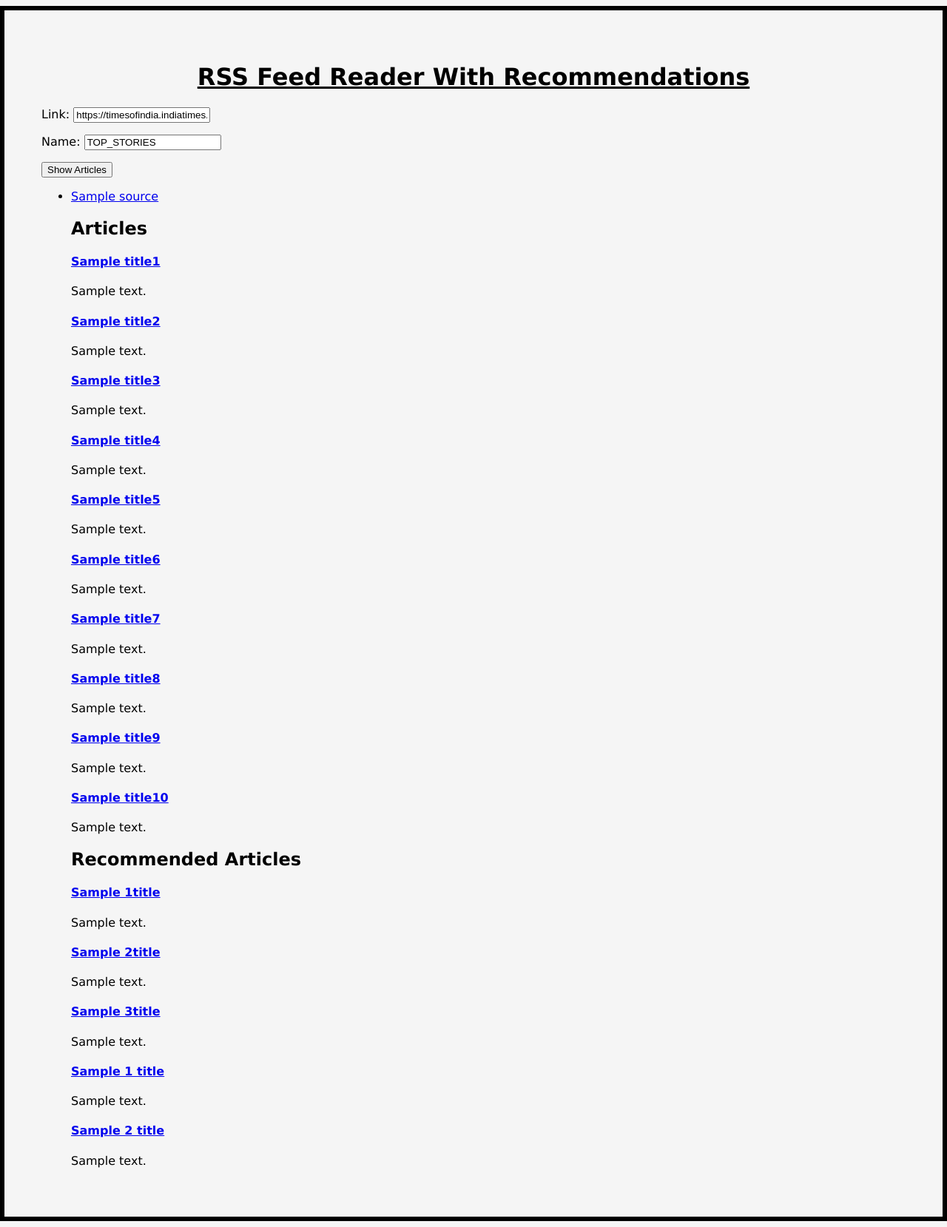
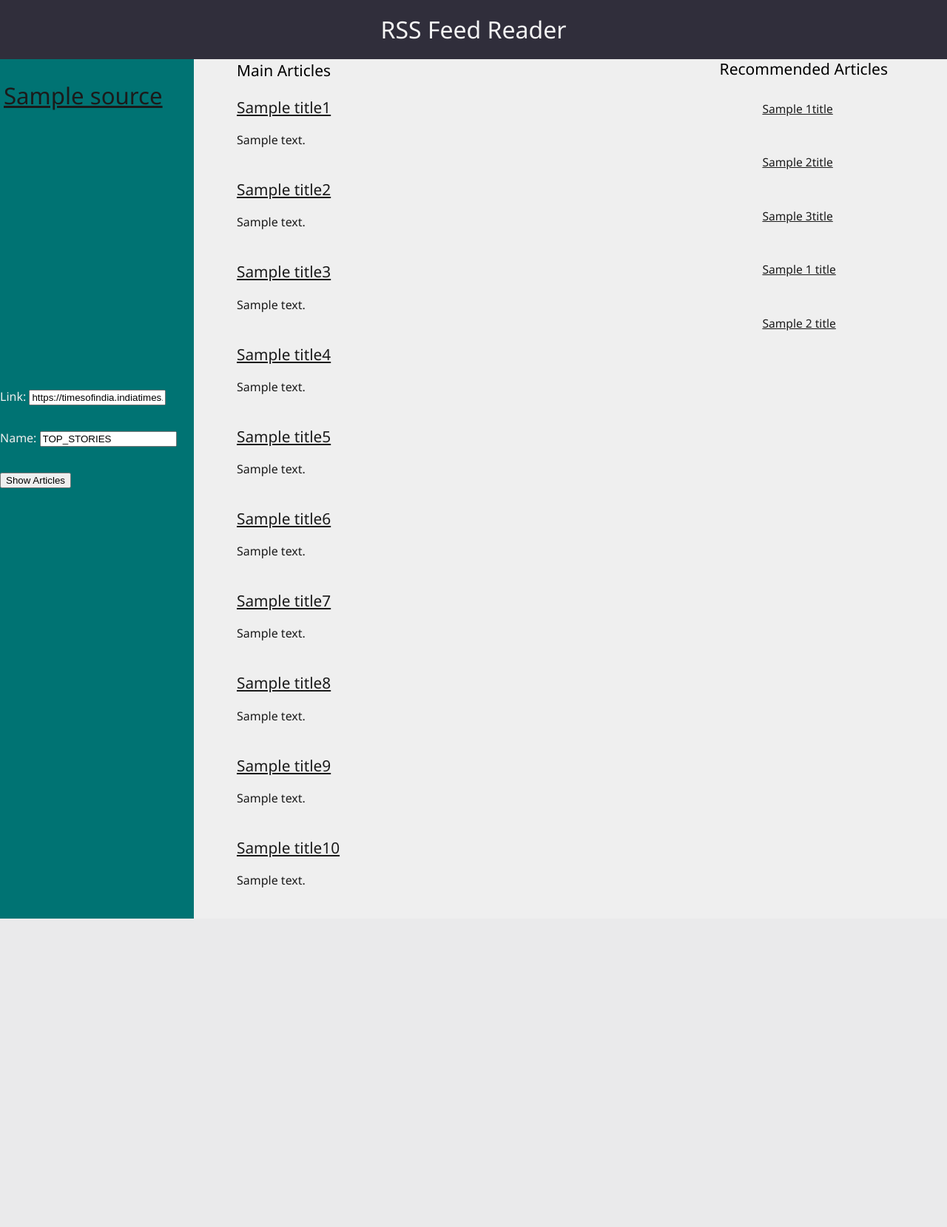
Before and after one commit to AnorexicAtticusFinch/RSS-Feed-Reader-With-Recommendations, a Django app: template templates/home.html in a window 1280 px wide. Shown: the whole page at 74% size. After the commit the page ends 1242 px from the top, so only its background shows below. Run offline with Django 3.2, Linux system fonts and the light colour scheme; tables that the repository leaves empty hold one stand-in row (values such as "Sample post"); the template is opened without the code that fills it: values that come from a table or form of the project are taken from there, most other values are stand-ins (such as "Sample title", 1, 10 or a date in 2020).

Commit message:
Update home.html

```diff
--- a/templates/home.html
+++ b/templates/home.html
@@ -1,68 +1,209 @@
-{% extends 'base.html' %}
-{%  block content %}
-<h1><center><u>RSS Feed Reader With Recommendations</u></center></h1>
-<form method="POST"> {% csrf_token %}
-    {{form.as_p}}
-    <input type='submit' value='Show Articles' />
-</form>
+<!DOCTYPE html>
+<html>
+<head>
+    <meta charset="UTF-8">
+    <title>RSS Feed Reader</title>
+    <style type="text/css">
+    body,html{
+    height: 100%;
+    margin: 0%;
+}
+body{
+    /*background-color: #007373;*/
+    background-image: linear-gradient(to right, #007373,#007373 20.5%,#EFEFEF 20.5%,#EFEFEF);
+}
+#articles {
+    background-color: #EFEFEF;
+    overflow: scroll;
+    width:19.5%;
+    height:700px;
+    font-family: 'Segoe UI', Tahoma, Geneva, Verdana, sans-serif;
+    font-size: 12px;
+    line-height: 1.5;
+    list-style: none;
+    position: absolute;
+    top: 120px;
+    right:0px;
+    color: #D5D5D5;
+
+}
+#title{
+    padding-right: 6.25%;
+    font-family: 'Segoe UI', Tahoma, Geneva, Verdana, sans-serif;
+    font-weight: 110;
+    position: absolute;
+    top: 58px;
+    right: 0px;
+    font-size: 21px;
+
+}
+#Source_bar_Heading{
+    font-family: 'Segoe UI', Tahoma, Geneva, Verdana, sans-serif;
+    font-weight: 90;
+}
+#Source_Bar{
+    margin-top: 0%;
+    float: left;
+    padding: 5px;
+    box-sizing: border-box;
+    width: 310px;
+    height: 400px;
+    overflow: scroll;
+    line-height: 2em;
+    font-family: 'Segoe UI', Tahoma, Geneva, Verdana, sans-serif;
+    font-size: 150%;
+    background-color: ##007373;
+    margin-bottom: 30%;
+    position: absolute;
+    top: 100px;
+    color: rgb(27, 27, 27);
+}
+
+#user_input{
+    float: left;
+    line-height: 2.5;
+    position: absolute;
+    left: 0px;
+    top: 500px;
+    font-family: 'Segoe UI', Tahoma, Geneva, Verdana, sans-serif;
+    color: #EFEFEF;
+}
+#Heading{
+    font-family: 'Segoe UI', Tahoma, Geneva, Verdana, sans-serif;
+    font-weight: 120;
+    background-color: #302E3B;
+    color: whitesmoke;
+    margin: 0%;
+    padding: 0%;
+    line-height: 2.5em;
+}
+#main_articles{
+    font-family: 'Segoe UI', Tahoma, Geneva, Verdana, sans-serif;
+    font-weight: 120;
+    list-style: none;
+    line-height: 1.5;
+    position: absolute;
+    width: 790px;
+    color: rgb(27, 27, 27);
+}
 
 
-    <ul>
-    {% for i in Source %}
-    <li><a href=http://127.0.0.1:8000/{{forloop.counter}}>{{i.name}}</a></li>
-    {% endfor %}
+#main_title{
+    font-family: 'Segoe UI', Tahoma, Geneva, Verdana, sans-serif;
+    font-weight: 110;
+    font-size: 21px;
+}
+#main_id{
+    position: absolute;
+    top:60px;
+    left:320px;
 
+}
+/* width */
+::-webkit-scrollbar {
+    width: 10px;
+    height: 0px;
+  }
 
+  /* Track */
+  ::-webkit-scrollbar-track {
+    background: #4D5465;
+  }
 
+  /* Handle */
+  ::-webkit-scrollbar-thumb {
+    background: #888;
+  }
 
-<h2>Articles</h2>
+  /* Handle on hover */
+  ::-webkit-scrollbar-thumb:hover {
+    background: #888;
+}
+a:link{
+    color: rgb(27, 27, 27);
+}
+a:visited{
+    color: rgb(27, 27, 27);
+}
+a{
+    font-size: 130%;
+}
 
-<a href={{link1}}><h4>{{title1}}</h4></a>
-<p>{{description1}}</p>
+</style>
+</head>
+<body>
+        <h1 id = "Heading"><center>RSS Feed Reader</center></h1>
+        <!--h2 id="Source_bar_Heading">Previously Visited</h2-->
+        <ul id="Source_Bar" >
+                {% for i in Source %}
+                <li><a href=http://127.0.0.1:8000/{{forloop.counter}}>{{i.name}}</a></li>
+                {% endfor %}
 
-<a href={{link2}}><h4>{{title2}}</h4></a>
-<p>{{description2}}</p>
+    </ul>
+    <form method="POST" id="user_input"> {% csrf_token %}
+            {{form.as_p}}
+            <input type='submit' value='Show Articles' />
+        </form>
+    </ul>
+    <div  id = "main_id">
+       <h3 id="main_title"> Main Articles </h3>
+       <list id ="main_articles">
+            <li>
+                    <a href = "{{link1}}">{{title1}}</a>
+                    <p>{{description1}}</p><br>
+            </li>
+           <li>
+               <a href = "{{link2}}">{{title2}}</a>
+               <p>{{description2}}</p><br>
+            </li>
+            <li>
+                    <a href = "{{link3}}">{{title3}}</a>
+                    <p>{{description3}}</p><br>
+            </li>
+            <li>
+                    <a href = "{{link4}}">{{title4}}</a>
+                    <p>{{description4}}</p><br>
+            </li>
+            <li>
+                    <a href = "{{link5}}">{{title5}}</a>
+                    <p>{{description5}}</p><br>
+            </li>
+            <li>
+                    <a href = "{{link6}}">{{title6}}</a>
+                    <p>{{description6}}</p><br>
+            </li>
+            <li>
+                    <a href = "{{link7}}">{{title7}}</a>
+                    <p>{{description7}}</p><br>
+            </li>
+            <li>
+                    <a href = "{{link8}}">{{title8}}</a>
+                    <p>{{description8}}</p><br>
+            </li>
+            <li>
+                    <a href = "{{link9}}">{{title9}}</a>
+                    <p>{{description9}}</p><br>
+            </li>
+            <li>
+                    <a href = "{{link10}}">{{title10}}</a>
+                    <p>{{description10}}</p><br>
+            </li>
 
-<a href={{link3}}><h4>{{title3}}</h4></a>
-<p>{{description3}}</p>
+       </list>
+   </div>
 
-<a href={{link4}}><h4>{{title4}}</h4></a>
-<p>{{description4}}</p>
+   <div >
+   <h3 id="title">Recommended Articles </h3>
+        <list id ="articles">
+            <li><a href = "{{1link}}"><p>{{1title}}</p>
+                     </a></li><br>
+             <li><a href = "{{2link}}"><p>{{2title}}</p></a></li><br>
+            <li><a href = "{{3link}}"><p>{{3title}}</p></a></li><br>
+            <li><a href = "{{1_link}}"><p>{{1_title}}</p></a></li><br>
+            <li><a href = "{{2_link}}"><p>{{2_title}}</p></a></li><br>
 
-<a href={{link5}}><h4>{{title5}}</h4></a>
-<p>{{description5}}</p>
+        </list>
+    </div>
+</body>
 
-<a href={{link6}}><h4>{{title6}}</h4></a>
-<p>{{description6}}</p>
-
-<a href={{link7}}><h4>{{title7}}</h4></a>
-<p>{{description7}}</p>
-
-<a href={{link8}}><h4>{{title8}}</h4></a>
-<p>{{description8}}</p>
-
-<a href={{link9}}><h4>{{title9}}</h4></a>
-<p>{{description9}}</p>
-
-<a href={{link10}}><h4>{{title10}}</h4></a>
-<p>{{description10}}</p>
-
-<h2>Recommended Articles</h2>
-
-<a href={{1link}}><h4>{{1title}}</h4></a>
-<p>{{1description}}</p>
-
-<a href={{2link}}><h4>{{2title}}</h4></a>
-<p>{{2description}}</p>
-
-<a href={{3link}}><h4>{{3title}}</h4></a>
-<p>{{3description}}</p>
-
-<a href={{1_link}}><h4>{{1_title}}</h4></a>
-<p>{{1_description}}</p>
-
-<a href={{2_link}}><h4>{{2_title}}</h4></a>
-<p>{{2_description}}</p>
-
-
-{% endblock %}
+</html>
```
